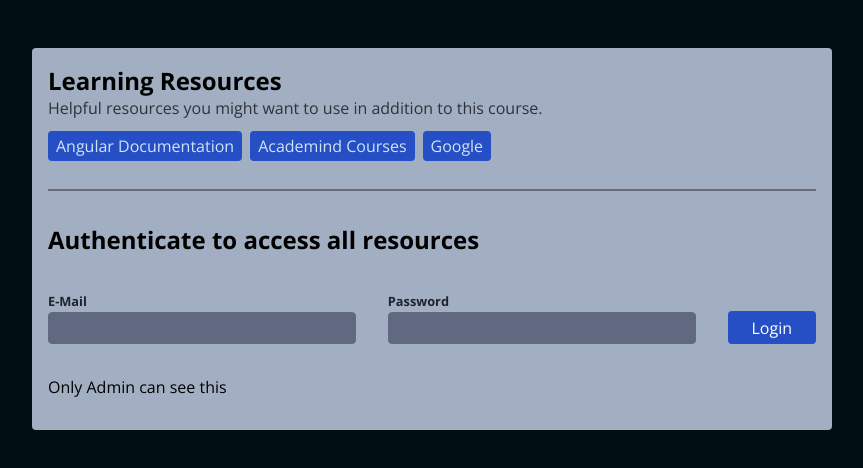
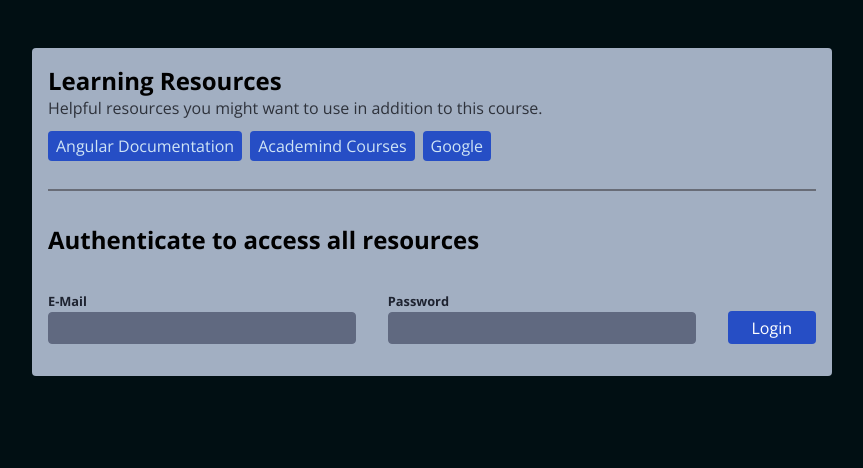
Before and after one commit to ljainWG/Directives_In_Deep, an Angular app: page / in a window 1280 px wide. Shown: the top 468 px of the page, without its empty margins (208-1071 px from the left). Built offline with nearby package versions, Linux system fonts and the light colour scheme.

Commit message:
completed the cutom strucural directive, and now it is working

```diff
--- a/src/app/app.component.html
+++ b/src/app/app.component.html
@@ -13,5 +13,8 @@
   @else{
   <p>Please LogIn, you are a guest for now</p>
   } -->
-  <p appCustomDirective='admin'>Only Admin can see this</p>
+  <ng-template appCustomDirective='admin'>
+    <!-- ng-template is a special element can be used with our component to wrape some content which should not be intially rendered, we can control it and make it work as we want to, and it is compulsory for creating a structural directive and attach ng-template with the custom strucutral directive name as attribute-->
+    <p>Only Admin can see this</p>
+  </ng-template>
 </main>
--- a/src/app/auth/custom-directive.directive.ts
+++ b/src/app/auth/custom-directive.directive.ts
@@ -1,4 +1,4 @@
-import { Directive, effect, inject, input } from '@angular/core';
+import { Directive, effect, inject, input, TemplateRef, ViewContainerRef } from '@angular/core';
 import { Permission } from './auth.model';
 import { AuthService } from './auth.service';
 
@@ -11,14 +11,26 @@ export class CustomDirective {
   userType = input.required<Permission>({ alias: 'appCustomDirective' });
   authService = inject(AuthService);
 
+  private templateRef = inject(TemplateRef);
+  // reference to the template to which directive is attached/added which is ng-template
+  // from this we can control every thing present in this ng-template
+
+  private viewContainerRef = inject(ViewContainerRef);
+  // it holds the reference of the place in DOM where this above template is being used
+
+
   constructor() {
     console.log('Custom Structural Directive "CustomDirective" is active');
     effect(() => {
       if (this.authService.activePermission() === this.userType()) {
         console.log("Show Element");
+        this.viewContainerRef.createEmbeddedView(this.templateRef); // render new content to a certain place in DOM
+        // this ng-template will be there in template but will not be rendered intially and will get rendere only after once you make the call create embedded view
+
       }
       else {
         console.log("Don't Show Element");
+        this.viewContainerRef.clear();  // clear the rendered content by calling view container
       }
     });
   }
```
